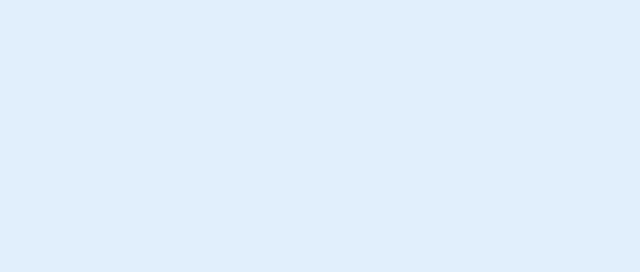
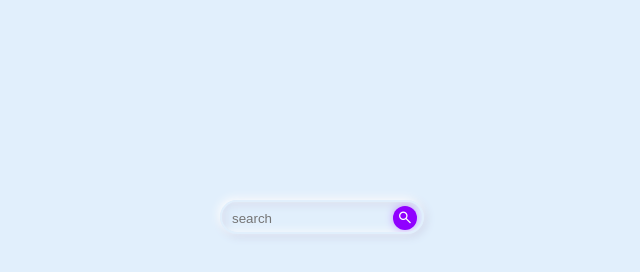
Before and after one commit to Douzandeh/project_search_box, a plain HTML site: page index.html in a window 1280 px wide. Shown: the whole page, without its empty margins (318-958 px from the left). Drawn offline with nearby package versions, Linux system fonts and the light colour scheme.

Commit message:
Structure CSS and HTML Project Search box

```diff
--- a/css/style.css
+++ b/css/style.css
@@ -1,3 +1,46 @@
-body{
-    background-color: #e1effc;
+body {
+  background-color: #e1effc;
 }
+.search_box {
+  position: relative;
+  margin: 200px auto;
+  width: 200px;
+  height: 30px;
+  border-radius: 50px;
+  overflow: hidden;
+  box-shadow: -2px -2px 10px #fff, 2px 2px 10px #c8d0e7;
+  border: 2px solid #e1effc;
+}
+
+input,
+button {
+  border: none;
+}
+input {
+  width: 100%;
+  height: 100%;
+  background-color: transparent;
+  box-shadow: inset -2px -2px 10px #fff, inset 2px 2px 10px #c8d0e7;
+  padding-left: 10px;
+}
+button {
+  position: absolute;
+  top: 3px;
+  right: -1px;
+  background-color: transparent;
+}
+.search_box button span {
+  border-radius: 100%;
+  text-align: center;
+  width: 20px;
+  height: 20px;
+  font-size: 17px;
+  background-color: #9000ff;
+  color: #fff;
+  line-height: 20px;
+  box-shadow: 0 0 12px -4px #9000ff;
+  padding: 2px;
+}
+input:focus {
+  outline: 0;
+}
--- a/index.html
+++ b/index.html
@@ -4,9 +4,17 @@
     <meta charset="UTF-8">
     <meta name="viewport" content="width=device-width, initial-scale=1.0">
     <link rel="stylesheet" href="./css/style.css">
+    <link rel="stylesheet" href="https://fonts.googleapis.com/css2?family=Material+Symbols+Outlined:opsz,wght,FILL,GRAD@20..48,100..700,0..1,-50..200&icon_names=search" />
     <title>Search Box</title>
 </head>
 <body>
-
+    <div class="search_box">
+        <input type="text" placeholder="search">
+        <button>
+            <span class="material-symbols-outlined">
+                search
+                </span>
+        </button>
+    </div>
 </body>
 </html>
```
